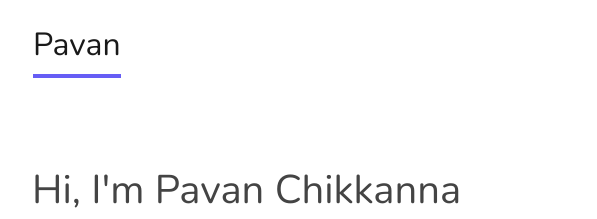
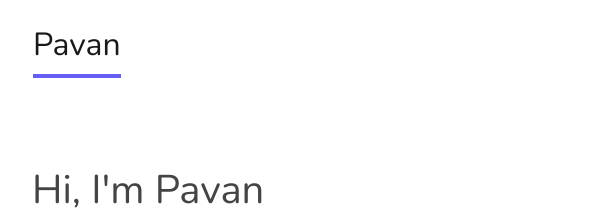
Before and after one commit to pavanchikkanna/pavanchikkanna.github.io, a plain HTML site: page index.html in a window 1280 px wide. Shown: the top 219 px of the page, 53-650 px from the left. Drawn offline with nearby package versions, Linux system fonts and the light colour scheme.

Commit message:
doc: updated intro name

```diff
--- a/index.html
+++ b/index.html
@@ -32,7 +32,7 @@
           <img src="./coding_animation.gif" alt="dev_svg" />
         </div>
         <div class="col-lg-6 order-lg-1" id="content">
-          <h1 id="greeting">Hi, I'm Pavan Chikkanna</h1>
+          <h1 id="greeting">Hi, I'm Pavan</h1>
           <p id="intro">
             A passionate Software Engineer committed to delivering efficient, maintainable, and scalable software solutions. My expertise encompasses the development of responsive web-based front-ends, robust backend APIs, and proficiency in Data Structures & Algorithms, along with Object-Oriented Programming. Currently working for <a href="https://www.infosys.com/" target="_blank" id="company">Infosys </a>as Specialist Programmer.
           </p>
```
